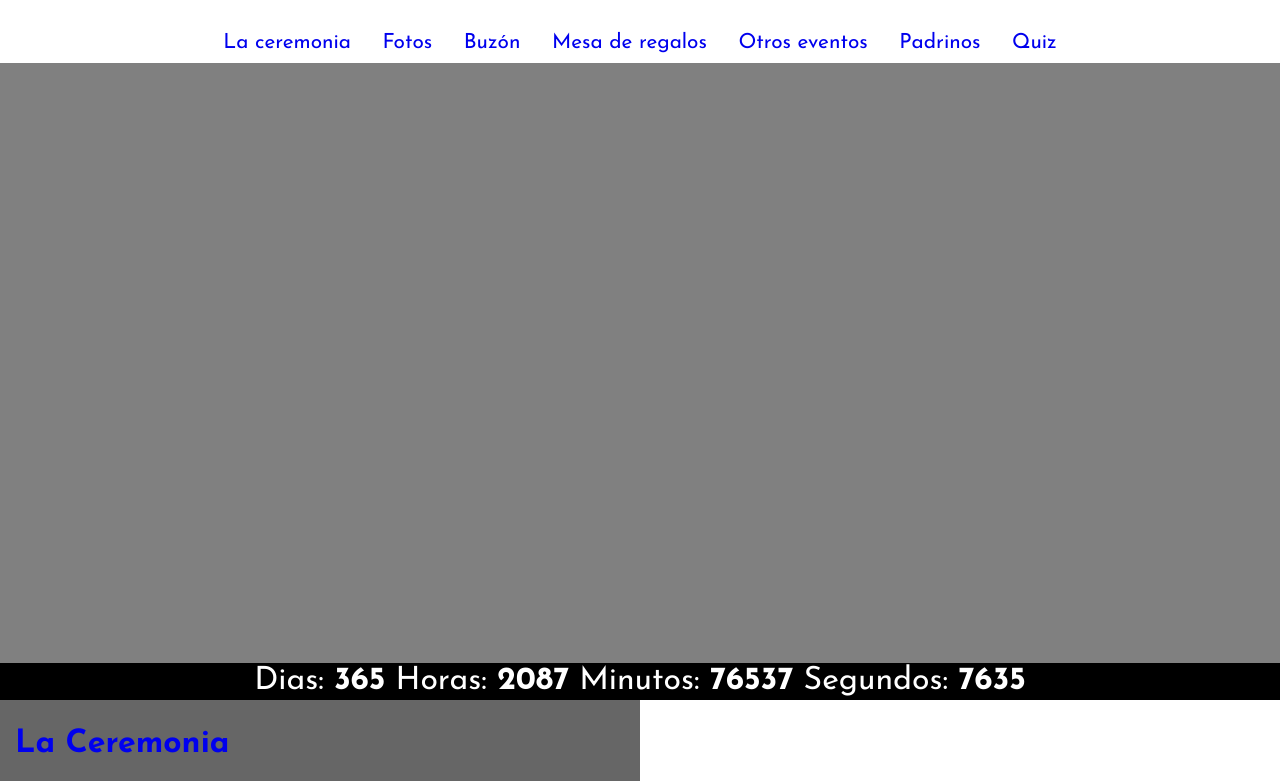
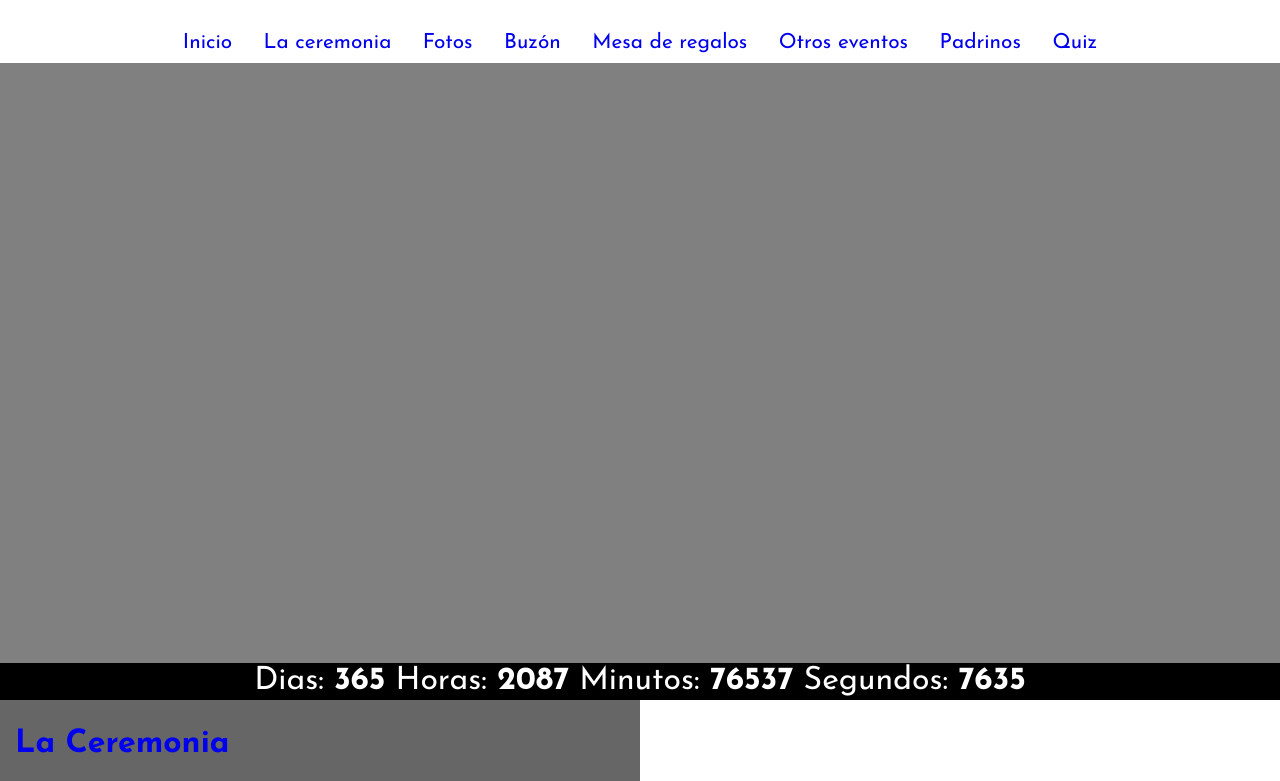
Before and after one commit to jorgeriv/wedding, a website: page client/index.html in a window 1280 px wide. Shown: the part 252-1033 px from the top of the page. Drawn offline with nearby package versions, Linux system fonts and the light colour scheme; some packages are replaced by stand-ins of ours; files whose address does not match are found by name.

Commit message:
add home option to navigation menu

```diff
--- a/client/index.html
+++ b/client/index.html
@@ -30,6 +30,7 @@
     <h3> Marzo 15, 2017 </h3>
     <nav id="main-nav">
       <ul class="menu menu-horizontal">
+        <li><a href="#/">Inicio</a></li>
         <li><a href="#/ceremony">La ceremonia</a></li>
         <li><a href="#/gallery">Fotos</a></li>
         <li><a href="#/mail-box">Buzón</a></li>
```
